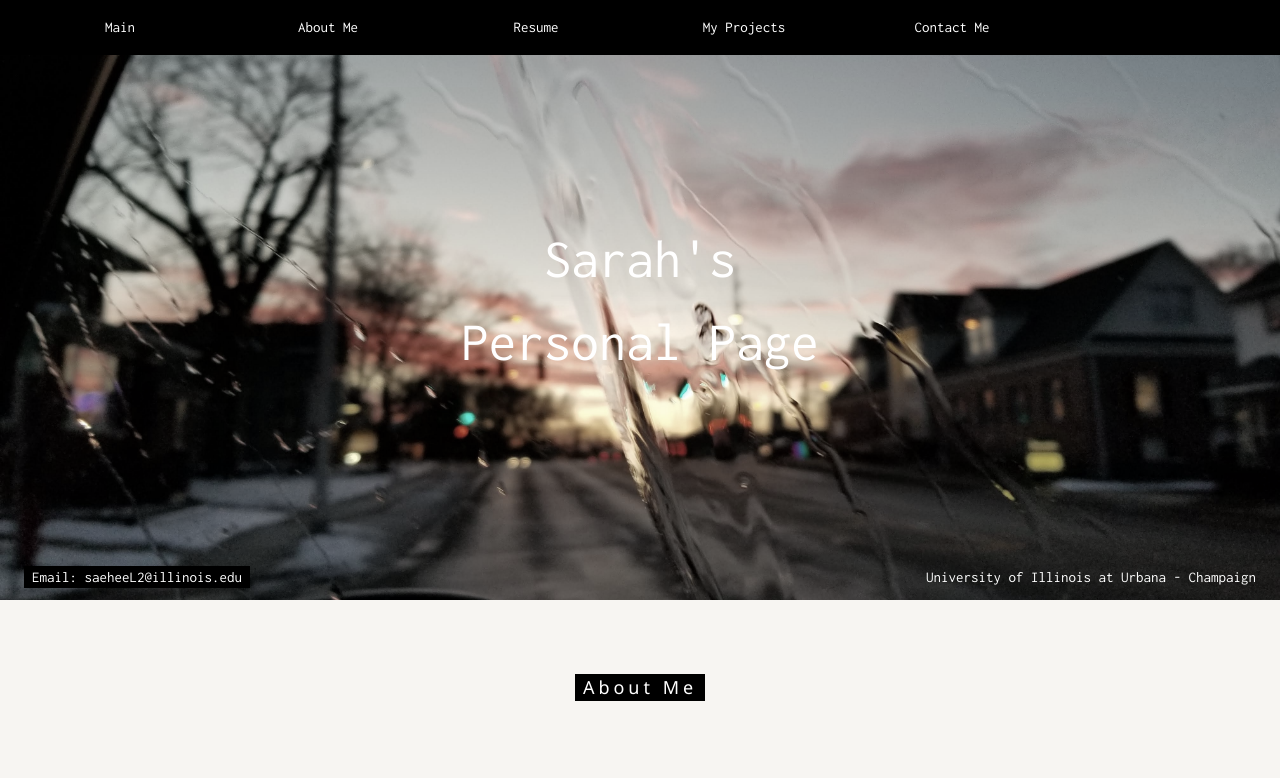
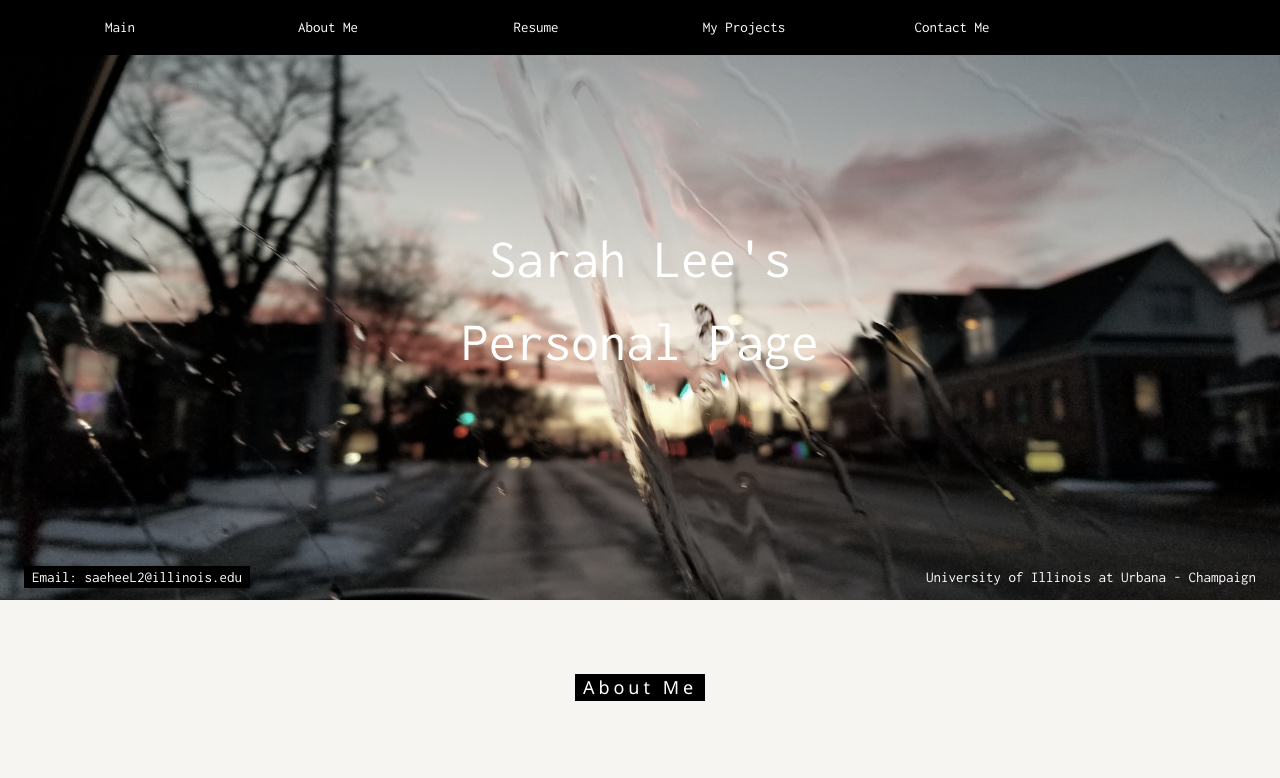
Before and after one commit to slee7246/SarahLeeWebsite, a plain HTML site: page index.html in a window 1280 px wide. Shown: the top 778 px of the page. Drawn offline with nearby package versions, Linux system fonts and the light colour scheme.

Commit message:
Update index.html

```diff
--- a/index.html
+++ b/index.html
@@ -54,7 +54,7 @@ body, html {
     <span class="w3-tag">Email: saeheeL2@illinois.edu</span>
   </div>
   <div class="w3-display-middle w3-center">
-    <span class="w3-text-white" style="font-size:55px">Sarah's<br>Personal Page</span>
+    <span class="w3-text-white" style="font-size:55px">Sarah Lee's<br>Personal Page</span>
   </div>
   <div class="w3-display-bottomright w3-center w3-padding-large">
     <span class="w3-text-white">University of Illinois at Urbana - Champaign</span>
```
